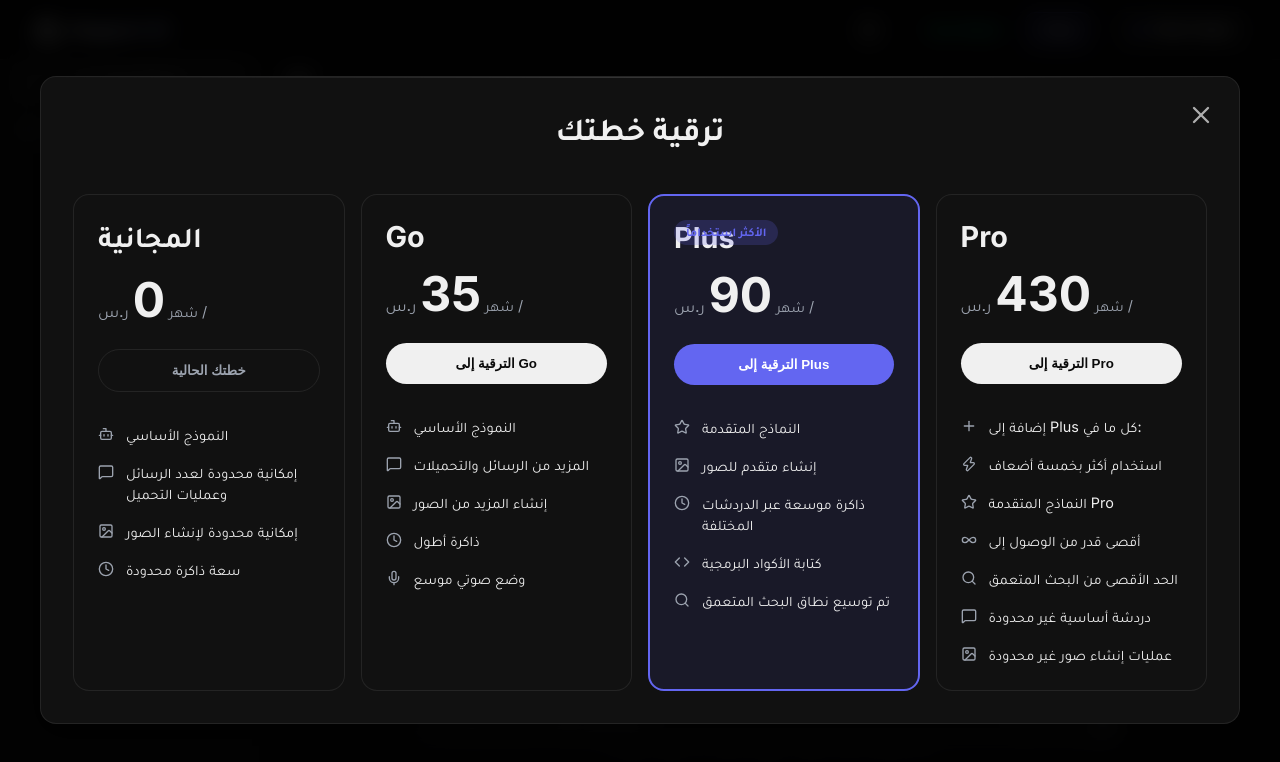
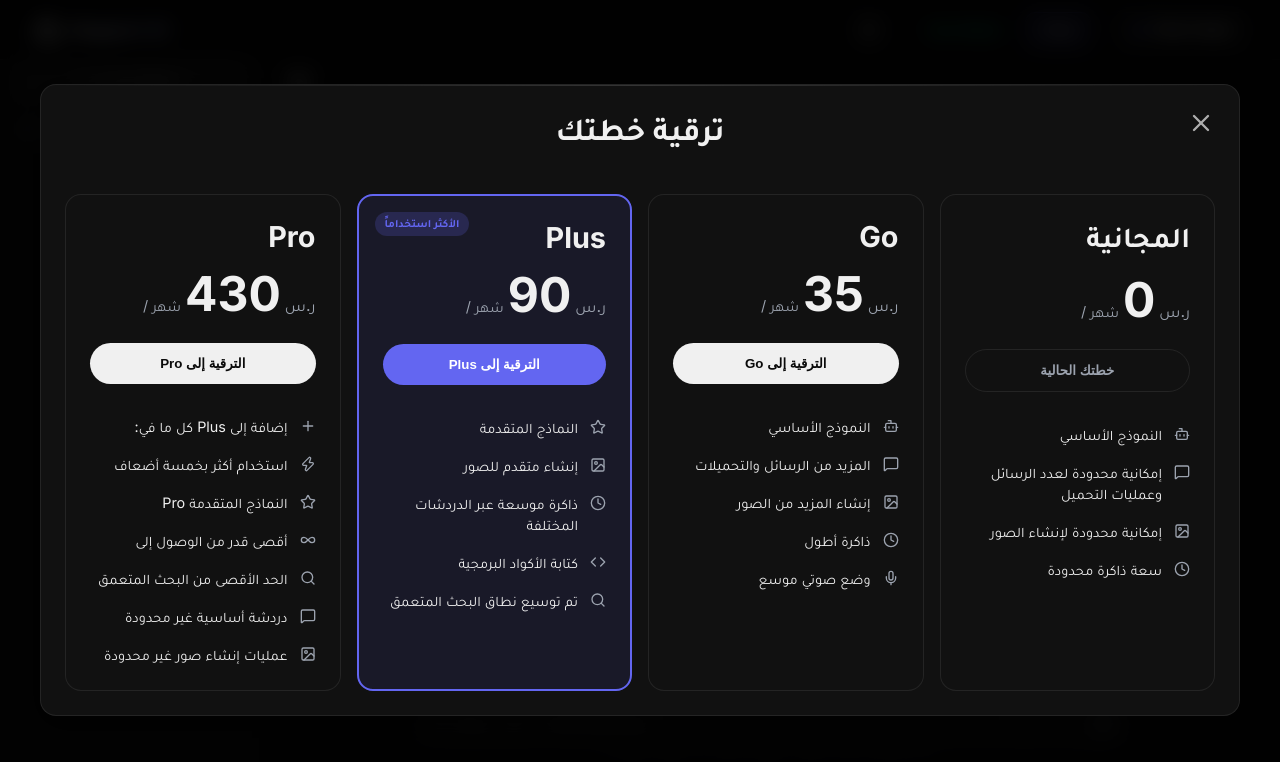
Before and after one commit to hijaziabdullah61-netizen/AI-Agent, a React app in the folder frontend-app/: page / in a window 1280 px wide. Both pictures are taken after a click on the button "ترقية الخطة". Shown: the top 762 px of the page. Built offline with nearby package versions, Linux system fonts and the light colour scheme; the HTML template or start-up script is replaced by a standard one.

Commit message:
fix: unlock iOS speech synthesis engine on user click

```diff
--- a/frontend-app/src/Chat.jsx
+++ b/frontend-app/src/Chat.jsx
@@ -498,7 +498,16 @@ export default function Chat({ isAdmin = false, openPricing }) {
                 }}
                 dir="auto"
               />
-              <button type="button" onClick={() => setShowVoiceMode(true)} style={{
+              <button type="button" onClick={() => {
+                const synth = window.speechSynthesis;
+                if (synth) {
+                  // iOS Workaround: Unlock speech synthesis synchronously on user interaction
+                  const utterance = new SpeechSynthesisUtterance('');
+                  utterance.volume = 0;
+                  synth.speak(utterance);
+                }
+                setShowVoiceMode(true);
+              }} style={{
                 position: 'absolute', right: '36px',
                 background: 'none', border: 'none', cursor: 'pointer',
                 color: '#444', padding: '6px', borderRadius: '50%', transition: 'all 0.2s',
--- a/frontend-app/src/PricingModal.jsx
+++ b/frontend-app/src/PricingModal.jsx
@@ -75,13 +75,14 @@ export default function PricingModal({ onClose }) {
     <div style={{
       position: 'fixed', top: 0, left: 0, right: 0, bottom: 0,
       backgroundColor: 'rgba(0,0,0,0.85)', backdropFilter: 'blur(10px)',
-      display: 'flex', alignItems: 'center', justifyContent: 'center',
-      zIndex: 9999, overflowY: 'auto', padding: '2rem'
-    }}>
+      display: 'flex', alignItems: 'flex-start', justifyContent: 'center',
+      zIndex: 9999, overflowY: 'auto', padding: '1rem',
+    }} dir="rtl">
       <div className="glass-panel" style={{
         width: '1200px', maxWidth: '100%',
-        padding: '2rem', borderRadius: '16px',
-        position: 'relative', display: 'flex', flexDirection: 'column'
+        padding: '1.5rem', borderRadius: '16px',
+        position: 'relative', display: 'flex', flexDirection: 'column',
+        margin: 'auto 0' // Ensures it stays centered if smaller than screen
       }}>
         <button onClick={onClose} style={{
           position: 'absolute', top: '1.5rem', right: '1.5rem',
@@ -107,9 +108,9 @@ export default function PricingModal({ onClose }) {
 
               {plan.badge && (
                 <span style={{
-                  position: 'absolute', top: '1.5rem', left: '1.5rem', // Left in LTR, Right in RTL. Since dir="rtl" might be applied globally, let's use standard positioning
+                  position: 'absolute', top: '1rem', left: '1rem',
                   background: 'rgba(99, 102, 241, 0.2)', color: 'var(--accent-primary)',
-                  padding: '4px 12px', borderRadius: '20px', fontSize: '0.75rem', fontWeight: 'bold'
+                  padding: '4px 10px', borderRadius: '20px', fontSize: '0.7rem', fontWeight: 'bold'
                 }}>
                   {plan.badge}
                 </span>
```
